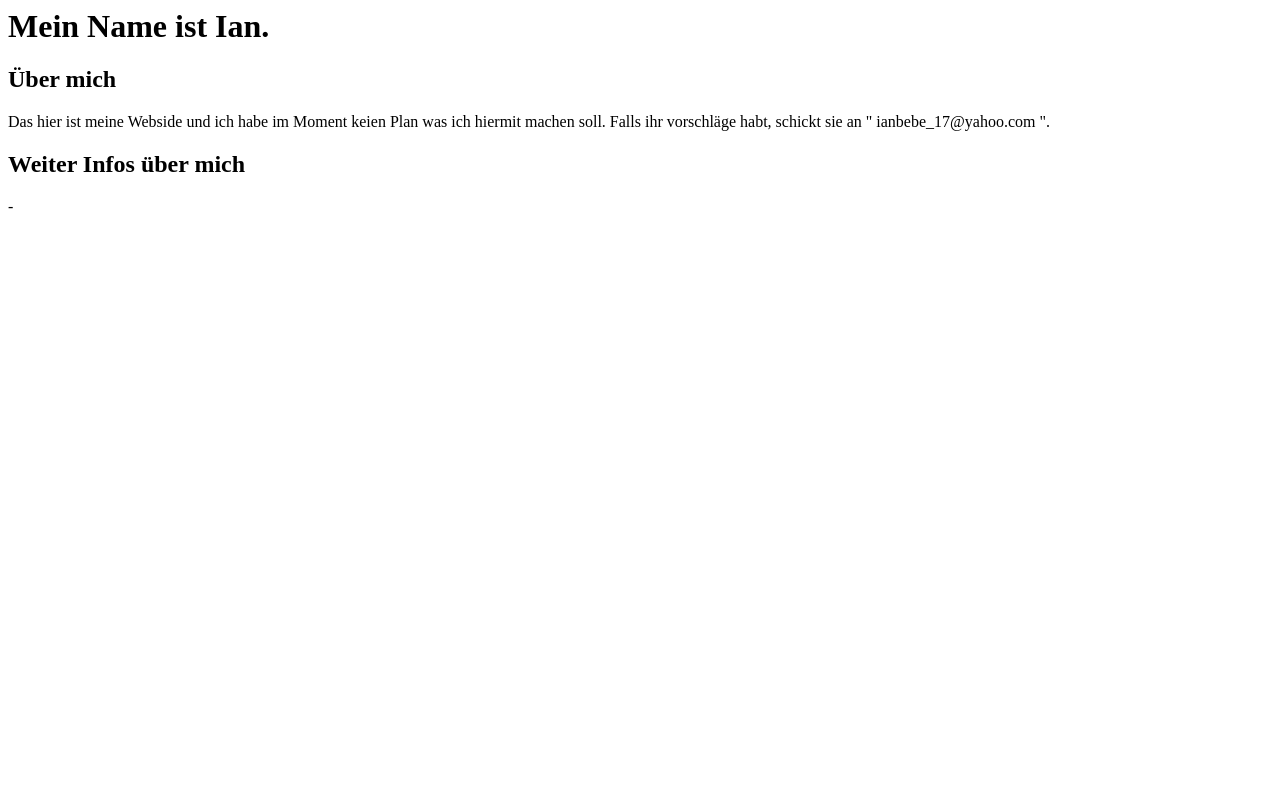
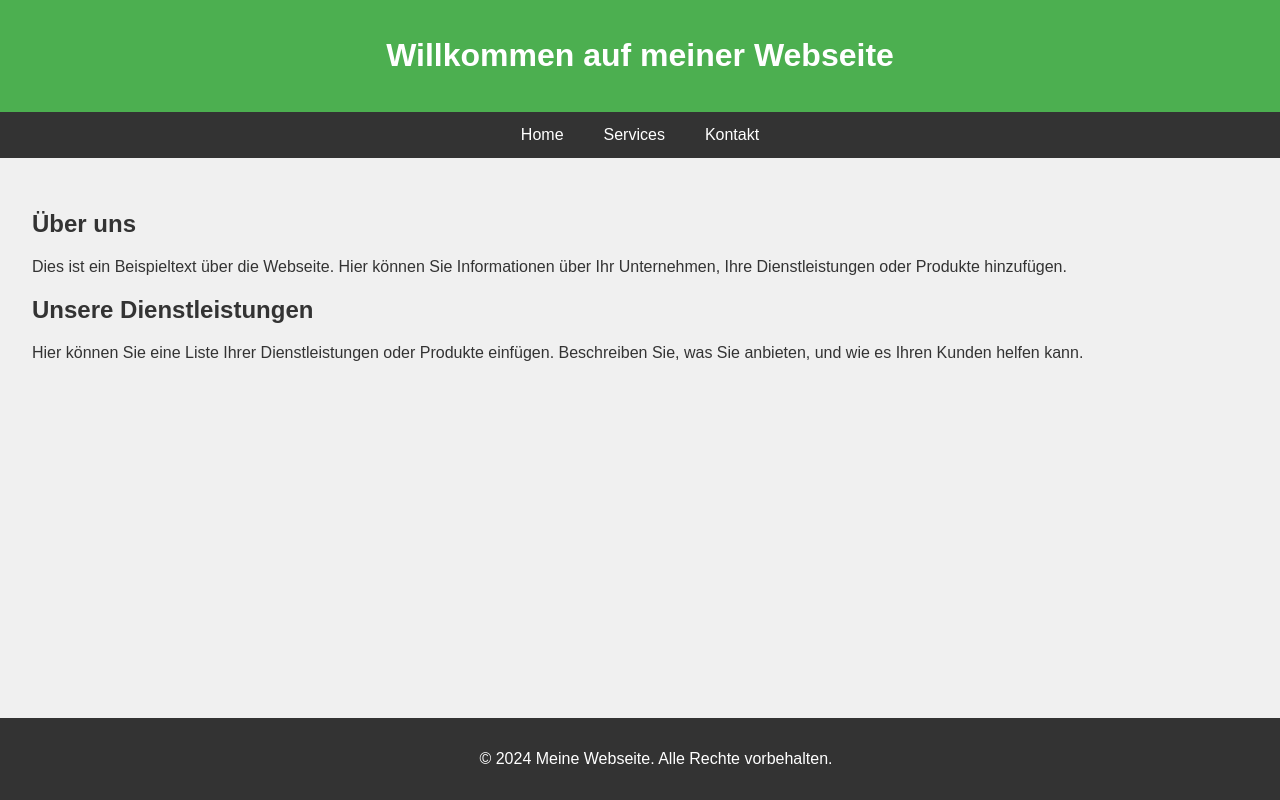
Before and after one commit to IanBeBe17/mywebside, a plain HTML site: page index.html in a window 1280 px wide. Drawn offline with Linux system fonts and the light colour scheme.

Commit message:
index.html

```diff
--- a/index.html
+++ b/index.html
@@ -1,16 +1,74 @@
-<html>
-    <h1>
-        Mein Name ist Ian.
-    </h1>
-    <body>
-        <h2>Über mich</h2>
-        <p>
-            Das hier ist meine Webside und ich habe im Moment keien Plan was ich hiermit machen soll.
-            Falls ihr vorschläge habt, schickt sie an " ianbebe_17@yahoo.com ".
-        </p>
-        <h2> Weiter Infos über mich</h2>
-        <p>
-            -
-        </p>
-    </body>
+<!DOCTYPE html>
+<html lang="de">
+<head>
+    <meta charset="UTF-8">
+    <meta name="viewport" content="width=device-width, initial-scale=1.0">
+    <title>Meine Webseite</title>
+    <style>
+        body {
+            font-family: Arial, sans-serif;
+            margin: 0;
+            padding: 0;
+            background-color: #f0f0f0;
+            color: #333;
+        }
+        header {
+            background-color: #4CAF50;
+            color: white;
+            padding: 1rem;
+            text-align: center;
+        }
+        nav {
+            display: flex;
+            justify-content: center;
+            background-color: #333;
+        }
+        nav a {
+            color: white;
+            padding: 14px 20px;
+            text-decoration: none;
+            text-align: center;
+        }
+        nav a:hover {
+            background-color: #ddd;
+            color: black;
+        }
+        main {
+            padding: 2rem;
+        }
+        footer {
+            background-color: #333;
+            color: white;
+            text-align: center;
+            padding: 1rem;
+            position: fixed;
+            width: 100%;
+            bottom: 0;
+        }
+    </style>
+</head>
+<body>
+
+<header>
+    <h1>Willkommen auf meiner Webseite</h1>
+</header>
+
+<nav>
+    <a href="#home">Home</a>
+    <a href="#services">Services</a>
+    <a href="#contact">Kontakt</a>
+</nav>
+
+<main>
+    <h2>Über uns</h2>
+    <p>Dies ist ein Beispieltext über die Webseite. Hier können Sie Informationen über Ihr Unternehmen, Ihre Dienstleistungen oder Produkte hinzufügen.</p>
+    <h2>Unsere Dienstleistungen</h2>
+    <p>Hier können Sie eine Liste Ihrer Dienstleistungen oder Produkte einfügen. Beschreiben Sie, was Sie anbieten, und wie es Ihren Kunden helfen kann.</p>
+</main>
+
+<footer>
+    <p>&copy; 2024 Meine Webseite. Alle Rechte vorbehalten.</p>
+</footer>
+
+</body>
 </html>
```
